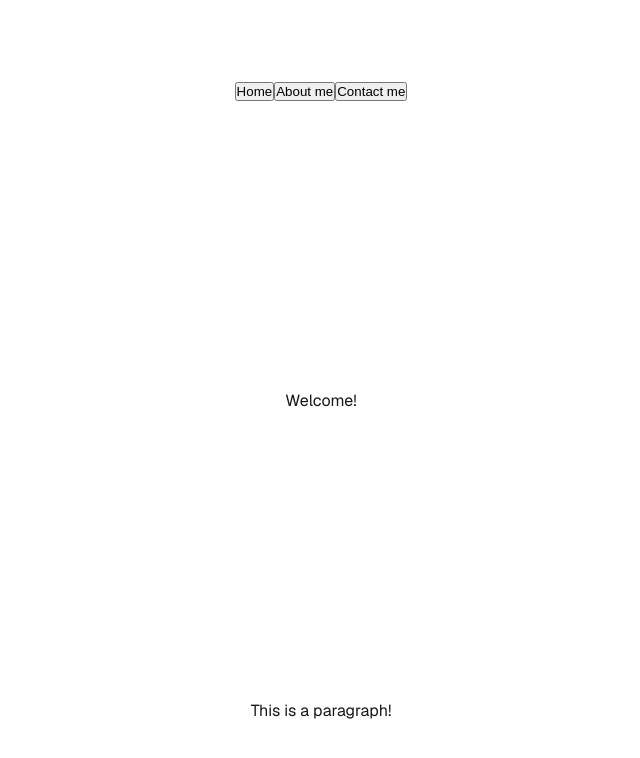
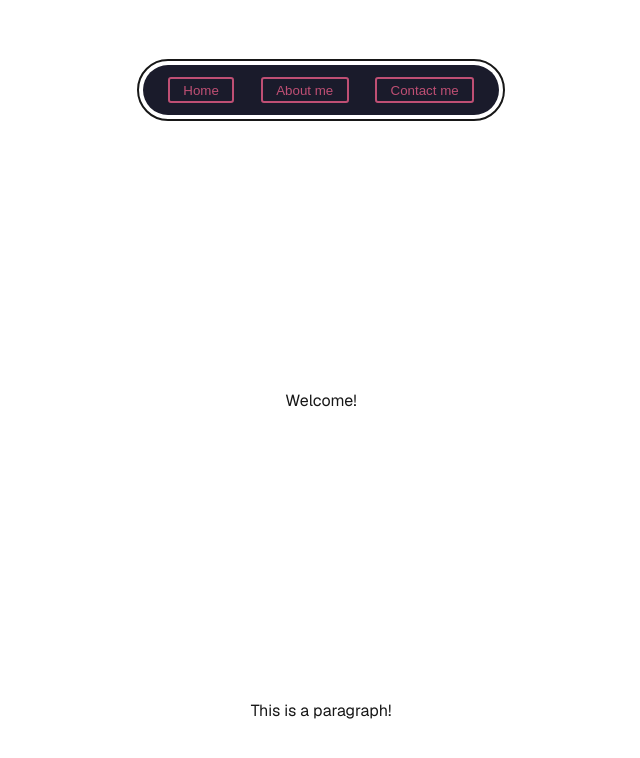
Before and after one commit to K413N/portfolio-2025, a Next.js app: page / in a window 1280 px wide. Shown: the top 758 px of the page, without its empty margins (319-959 px from the left). Built offline with nearby package versions, Linux system fonts and the light colour scheme.

Commit message:
styled navbar component skeleton

```diff
--- a/src/app/components/Navbar/Navbar.js
+++ b/src/app/components/Navbar/Navbar.js
@@ -1,14 +1,41 @@
-import React from 'react'
-import styles from "../../styles"
+'use client'
+import React from "react";
+import styled from "styled-components";
+
+const NavWrapper = styled.div`
+  display: flex;
+  justify-content: center;
+  align-items: stretch;
+  flex-direction: row;
+  background-color: #1a1b2bff;
+  padding: 12px;
+  border-top-color: #ffffff;
+  border-bottom-color: #1a1b2bff;
+  outline: solid;
+  outline-offset: 4px;
+  outline-width: 2px;
+  border-radius: 32px;
+
+`
+
+const NavButton = styled.button`
+  display: flex;
+  background: transparent;
+  border-radius: 3px;
+  border: 2px solid #bf4f74;
+  color: #bf4f74;
+  margin: 0 1em;
+  padding: 0.25em 1em;
+`;
 
 function Navbar() {
-    return (
-        <div className="navbar">
-            <button className="navbutton">Home</button>
-            <button className="navbutton">About me</button>
-            <button className="navbutton">Contact me</button>
-        </div>
-    )
+  return (
+    <NavWrapper>
+      <NavButton className="navbutton">Home</NavButton>
+      <NavButton className="navbutton">About me</NavButton>
+      <NavButton className="navbutton">Contact me</NavButton>
+    </NavWrapper>
+  );
 }
 
 export default Navbar;
```
